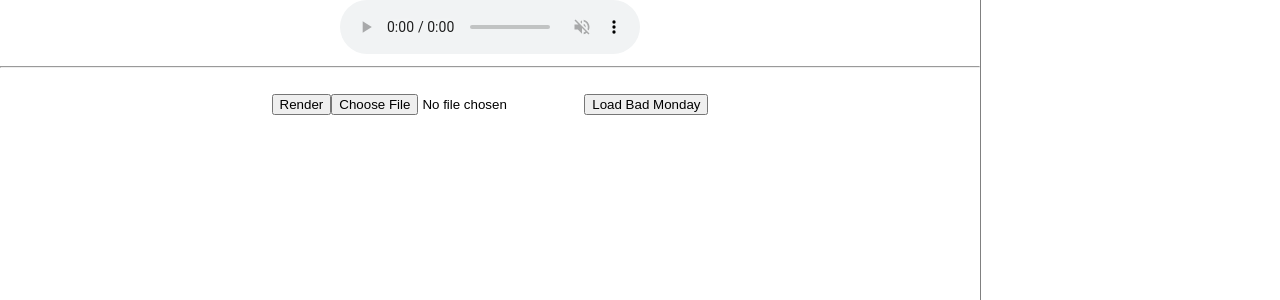
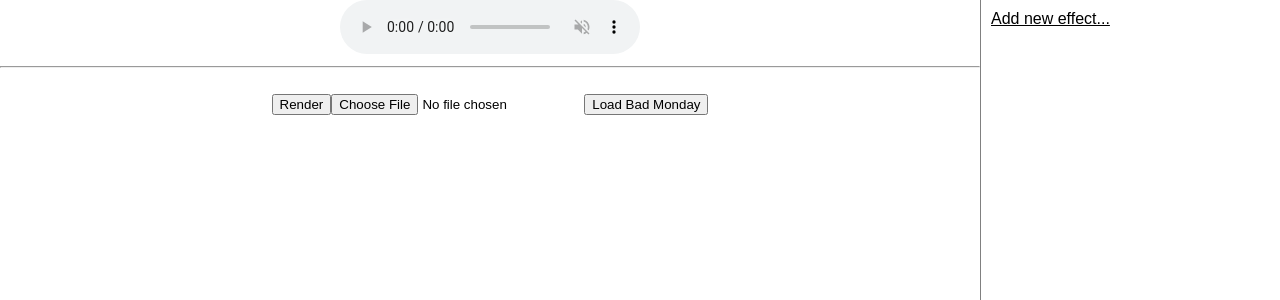
Before and after one commit to Megus/audio-visualizer, a React (Create React App) app: page / in a window 1280 px wide. Shown: the top 300 px of the page. Built offline with nearby package versions, Linux system fonts and the light colour scheme.

Commit message:
[effects-sidebar] add effect popup

```diff
--- a/src/App.css
+++ b/src/App.css
@@ -73,3 +73,13 @@
 .modal .modal__close-button:before {
 	content: "\2715";
 }
+
+ul,
+li {
+	padding: 0;
+	margin: 0;
+}
+
+li {
+	list-style: none;
+}
--- a/src/scenes/VideoEditorScene/VideoEditorScene.js
+++ b/src/scenes/VideoEditorScene/VideoEditorScene.js
@@ -9,6 +9,7 @@ import RenderEngine from "../../core/RenderEngine";
 
 import VideoRenderingScene from "../VideoRenderingScene/VideoRenderingScene";
 import EffectsSidebar from "./components/EffectsSidebar/EffectsSidebar";
+import AddNewEffectPanel from "./components/AddNewEffectPanel/AddNewEffectPanel";
 
 class VideoEditorScene extends Component {
 	constructor(props) {
@@ -16,12 +17,16 @@ class VideoEditorScene extends Component {
 
 		this.openRenderingPopup = this.openRenderingPopup.bind(this);
 		this.closeRenderingPopup = this.closeRenderingPopup.bind(this);
+		this.initRenderEngine = this.initRenderEngine.bind(this);
 		this.draw = this.draw.bind(this);
 		this.onAudioPlay = this.onAudioPlay.bind(this);
 		this.onAudioPause = this.onAudioPause.bind(this);
 		this.uploadFile = this.uploadFile.bind(this);
 		this.loadProject = this.loadProject.bind(this);
 		this.setup = this.setup.bind(this);
+		this.openAddNewEffectPanel = this.openAddNewEffectPanel.bind(this);
+		this.closeAddNewEffectPanel = this.closeAddNewEffectPanel.bind(this);
+		this.addNewEffect = this.addNewEffect.bind(this);
 
 		this.audioFilePath = "/project/bad-monday.mp3";
 
@@ -29,6 +34,7 @@ class VideoEditorScene extends Component {
 			canPlay: false,
 			isAnimating: false,
 			isRendering: false,
+			newEffectPaneOpen: false,
 			project: null,
 		};
 	}
@@ -43,14 +49,18 @@ class VideoEditorScene extends Component {
 	}
 
 	setup(project) {
-		const canvas = this.canvasRef;
-
-		this.renderEngine = new RenderEngine(project, canvas.width, canvas.height);
+		this.initRenderEngine(project);
 		this.setState({
 			canPlay: true,
 			isAnimating: false,
 			project,
 		});
+		// setTimeout(this.draw, 1);
+	}
+
+	initRenderEngine(project) {
+		const canvas = this.canvasRef;
+		this.renderEngine = new RenderEngine(project, canvas.width, canvas.height);
 		setTimeout(this.draw, 1);
 	}
 
@@ -142,8 +152,30 @@ class VideoEditorScene extends Component {
 
 	modifyProjectEffects(newEffects) {
 		if (!this.state.project) { return; }
-		this.setState({ project: { ...this.state.project, mainGroup: newEffects } });
-		// this.renderEngine.setupLayer(layer, parentLayer); // for all new layers
+		this.setState({ project: { ...this.state.project, mainGroup: newEffects } }, () => {
+			this.initRenderEngine(this.state.project);
+		});
+	}
+
+	openAddNewEffectPanel() {
+		this.setState({ newEffectPaneOpen: true });
+	}
+
+	closeAddNewEffectPanel() {
+		this.setState({ newEffectPaneOpen: false });
+	}
+
+	addNewEffect(effect) {
+		const project = {
+			...this.state.project,
+			mainGroup: {
+				...this.state.project.mainGroup,
+				layers: this.state.project.mainGroup.layers.concat({ ...effect, title: effect.name }),
+			},
+		};
+		this.renderEngine.setupLayer(effect);
+		this.setState({ project, newEffectPaneOpen: false });
+		this.initRenderEngine(project);
 	}
 
 	render() {
@@ -152,7 +184,15 @@ class VideoEditorScene extends Component {
 				<EffectsSidebar
 					mainGroup={this.state.project && this.state.project.mainGroup}
 					update={effects => this.modifyProjectEffects(effects)}
+					openAddNewEffectPanel={this.openAddNewEffectPanel}
 				/>
+				{
+					this.state.newEffectPaneOpen &&
+					<AddNewEffectPanel
+						onClose={this.closeAddNewEffectPanel}
+						onChoice={this.addNewEffect}
+					/>
+				}
 				<div style={{ width: "calc(100% - 300px)" }}>
 					<audio
 						id="player"
--- /dev/null
+++ b/src/scenes/VideoEditorScene/components/AddNewEffectPanel/AddNewEffectPanel.css
@@ -0,0 +1,6 @@
+.effects-list {
+}
+
+.effects-list__effect {
+  list-style: none;
+}
--- /dev/null
+++ b/src/scenes/VideoEditorScene/components/AddNewEffectPanel/AddNewEffectPanel.js
@@ -0,0 +1,51 @@
+import React, { Component } from "react";
+import PropTypes from "prop-types";
+
+import LSimpleSpectrum from "../../../../core/renderers/layers/SimpleSpectrum";
+import LSimpleWave from "../../../../core/renderers/layers/SimpleWave";
+import LSimpleImage from "../../../../core/renderers/layers/SimpleImage";
+import LSimplePower from "../../../../core/renderers/layers/SimplePower";
+import LSimpleVideo from "../../../../core/renderers/layers/SimpleVideo";
+
+class AddNewEffectPanel extends Component {
+	constructor(props) {
+		super(props);
+
+		this.effectsAvailable = [
+			LSimpleSpectrum,
+			LSimpleWave,
+			LSimpleImage,
+			LSimplePower,
+			LSimpleVideo,
+		];
+	}
+
+	render() {
+		const effects = this.effectsAvailable.map(effect => (
+			<li
+				className="effects-list__effect"
+				key={effect.name}
+				onClick={event => this.props.onChoice(effect)}
+			>
+				{effect.name}
+			</li>
+		));
+		return (
+			<div className="modal">
+				<div className="modal__overlay" onClick={event => this.props.onClose()} />
+				<div className="modal__popup">
+					<ul className="effects-list">
+						{effects}
+					</ul>
+				</div>
+			</div>
+		);
+	}
+}
+
+export default AddNewEffectPanel;
+
+AddNewEffectPanel.propTypes = {
+	onClose: PropTypes.func.isRequired,
+	onChoice: PropTypes.func.isRequired,
+};
--- a/src/scenes/VideoEditorScene/components/EffectsSidebar/EffectsSidebar.css
+++ b/src/scenes/VideoEditorScene/components/EffectsSidebar/EffectsSidebar.css
@@ -18,17 +18,7 @@
 																	supported by Chrome and Opera */
 }
 
-ul {
-	padding: 0;
-	margin: 0;
+.sidebar__new-effect-link {
+	text-decoration: underline;
+	cursor: pointer;
 }
-
-li {
-	padding: 0;
-	margin: 0;
-	list-style: none;
-}
-
-li:not(:last-child) {
-	/*margin-bottom: 7px;*/
-}
--- a/src/scenes/VideoEditorScene/components/EffectsSidebar/EffectsSidebar.js
+++ b/src/scenes/VideoEditorScene/components/EffectsSidebar/EffectsSidebar.js
@@ -198,6 +198,13 @@ class EffectsSidebar extends Component {
 				<ul>
 					{items}
 				</ul>
+				<div
+					className="sidebar__new-effect-link"
+					role="button"
+					onClick={this.props.openAddNewEffectPanel}
+				>
+					Add new effect...
+				</div>
 			</div>
 		);
 	}
@@ -207,5 +214,6 @@ export default EffectsSidebar;
 
 EffectsSidebar.propTypes = {
 	update: PropTypes.func.isRequired,
+	openAddNewEffectPanel: PropTypes.func.isRequired,
 	mainGroup: PropTypes.shape({}).isRequired,
 };
```
